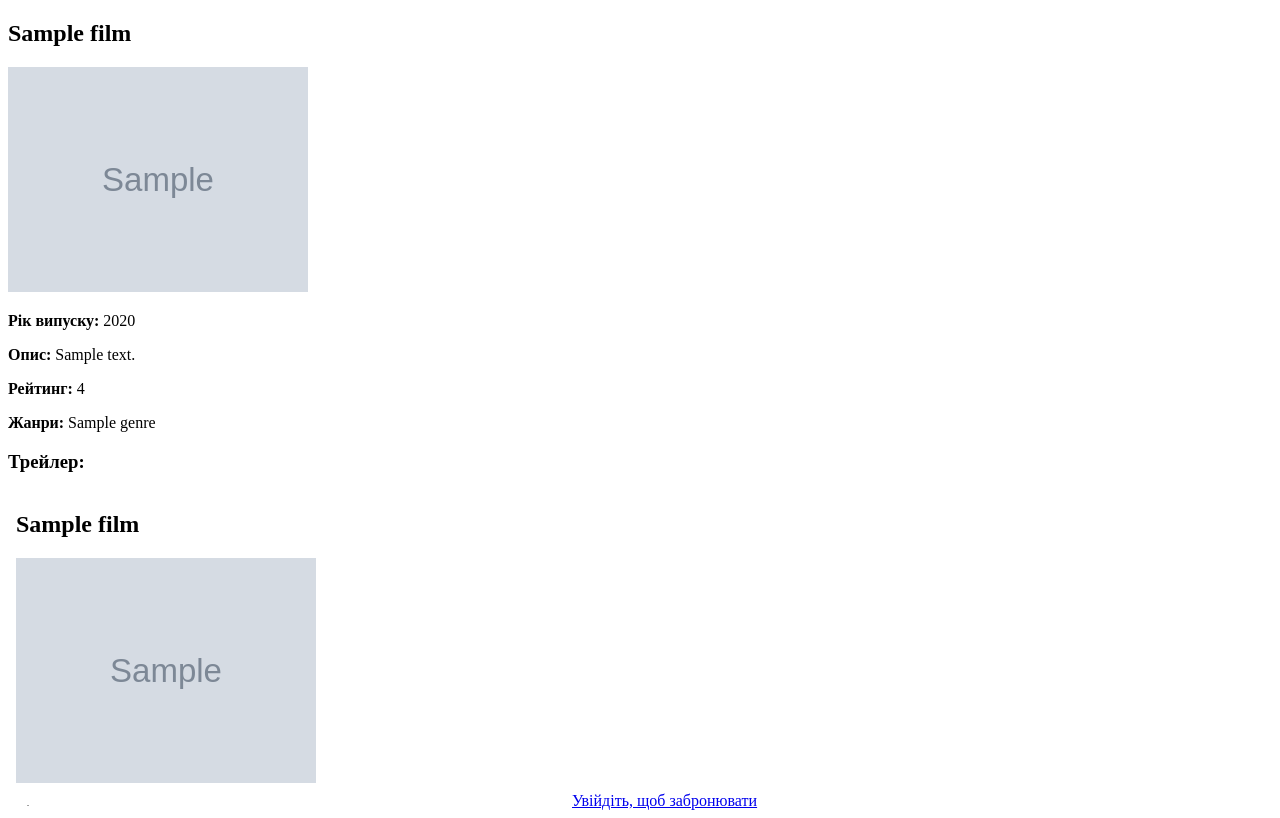
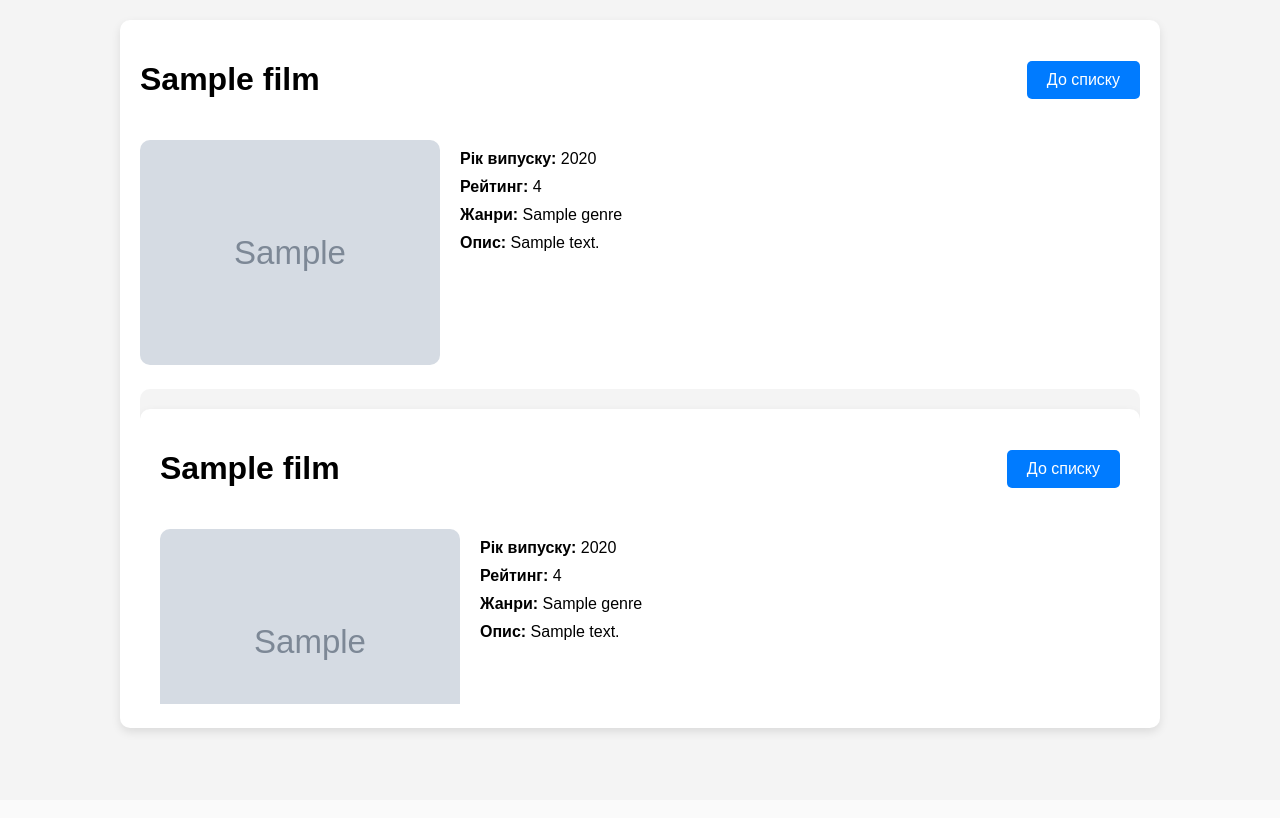
Before and after one commit to andrii9530/Python, a Django app: template film_project/films/templates/films/film_detail.html in a window 1280 px wide. After the commit the page ends 735 px from the top, so only its background shows below. Run offline with Django 5.2, Linux system fonts and the light colour scheme; the template is opened without the code that fills it: most values are stand-ins (such as "Sample title", 1, 10 or a date in 2020); grey boxes marked "Sample" are stand-in pictures.

Commit message:
Update film_detail.html

```diff
--- a/film_project/films/templates/films/film_detail.html
+++ b/film_project/films/templates/films/film_detail.html
@@ -1,40 +1,102 @@
 <!DOCTYPE html>
-<html>
+<html lang="uk">
 <head>
+    <meta charset="UTF-8">
+    <meta name="viewport" content="width=device-width, initial-scale=1.0">
     <title>{{ film.title }}</title>
+    <style>
+        body {
+            font-family: Arial, sans-serif;
+            margin: 0;
+            padding: 0;
+            background-color: #f4f4f4;
+        }
+        .container {
+            max-width: 1000px;
+            margin: 20px auto;
+            background: #fff;
+            padding: 20px;
+            border-radius: 10px;
+            box-shadow: 0 4px 10px rgba(0, 0, 0, 0.1);
+        }
+        .header {
+            display: flex;
+            justify-content: space-between;
+            align-items: center;
+        }
+        .back-button {
+            text-decoration: none;
+            color: white;
+            background-color: #007BFF;
+            padding: 10px 20px;
+            border-radius: 5px;
+            transition: background-color 0.3s;
+        }
+        .back-button:hover {
+            background-color: #0056b3;
+        }
+        .content {
+            display: flex;
+            gap: 20px;
+            margin-top: 20px;
+        }
+        .poster {
+            flex: 1;
+            max-width: 300px;
+        }
+        .poster img {
+            width: 100%;
+            border-radius: 10px;
+        }
+        .details {
+            flex: 2;
+        }
+        .details h1 {
+            font-size: 36px;
+            margin: 0;
+        }
+        .details p {
+            margin: 10px 0;
+            font-size: 16px;
+        }
+        iframe {
+            width: 100%;
+            height: 315px;
+            border: none;
+            border-radius: 10px;
+            margin-top: 20px;
+        }
+    </style>
 </head>
 <body>
-    {% block content %}
-    <h2>{{ film.title }}</h2>
-    <img src="{{ film.image_url }}" alt="{{ film.title }}" style="width:300px; height:auto;">
+    <div class="container">
+        <div class="header">
+            <h1>{{ film.title }}</h1>
+            <a href="{% url 'film_list' %}" class="back-button">До списку</a>
+        </div>
+        <div class="content">
+            <div class="poster">
+                <img src="{{ film.image_url }}" alt="{{ film.title }}">
+            </div>
+            <div class="details">
                 <p><strong>Рік випуску:</strong> {{ film.release_year }}</p>
-    <p><strong>Опис:</strong> {{ film.description }}</p>
                 <p><strong>Рейтинг:</strong> {{ film.rating }}</p>
                 <p><strong>Жанри:</strong>
                     {% for genre in film.genres.all %}
                         {{ genre.name }}{% if not forloop.last %}, {% endif %}
                     {% endfor %}
                 </p>
-
+                <p><strong>Опис:</strong> {{ film.description }}</p>
+            </div>
+        </div>
         {% if film.trailer_url %}
-    <h3>Трейлер:</h3>
-    <iframe width="560" height="315"
+            <iframe
                 src="{{ film.trailer_url }}"
                 title="YouTube video player"
-            frameborder="0"
                 allow="accelerometer; autoplay; clipboard-write; encrypted-media; gyroscope; picture-in-picture; web-share"
-            referrerpolicy="strict-origin-when-cross-origin"
                 allowfullscreen>
             </iframe>
-    {% else %}
-    <p><em>Трейлер недоступний</em></p>
         {% endif %}
-
-    {% if user.is_authenticated %}
-        <a href="#">Забронювати</a>
-    {% else %}
-        <a href="{% url 'login' %}">Увійдіть, щоб забронювати</a>
-    {% endif %}
-    {% endblock %}
+    </div>
 </body>
 </html>
```
Lines whose indentation alone changed are shown as unchanged.
